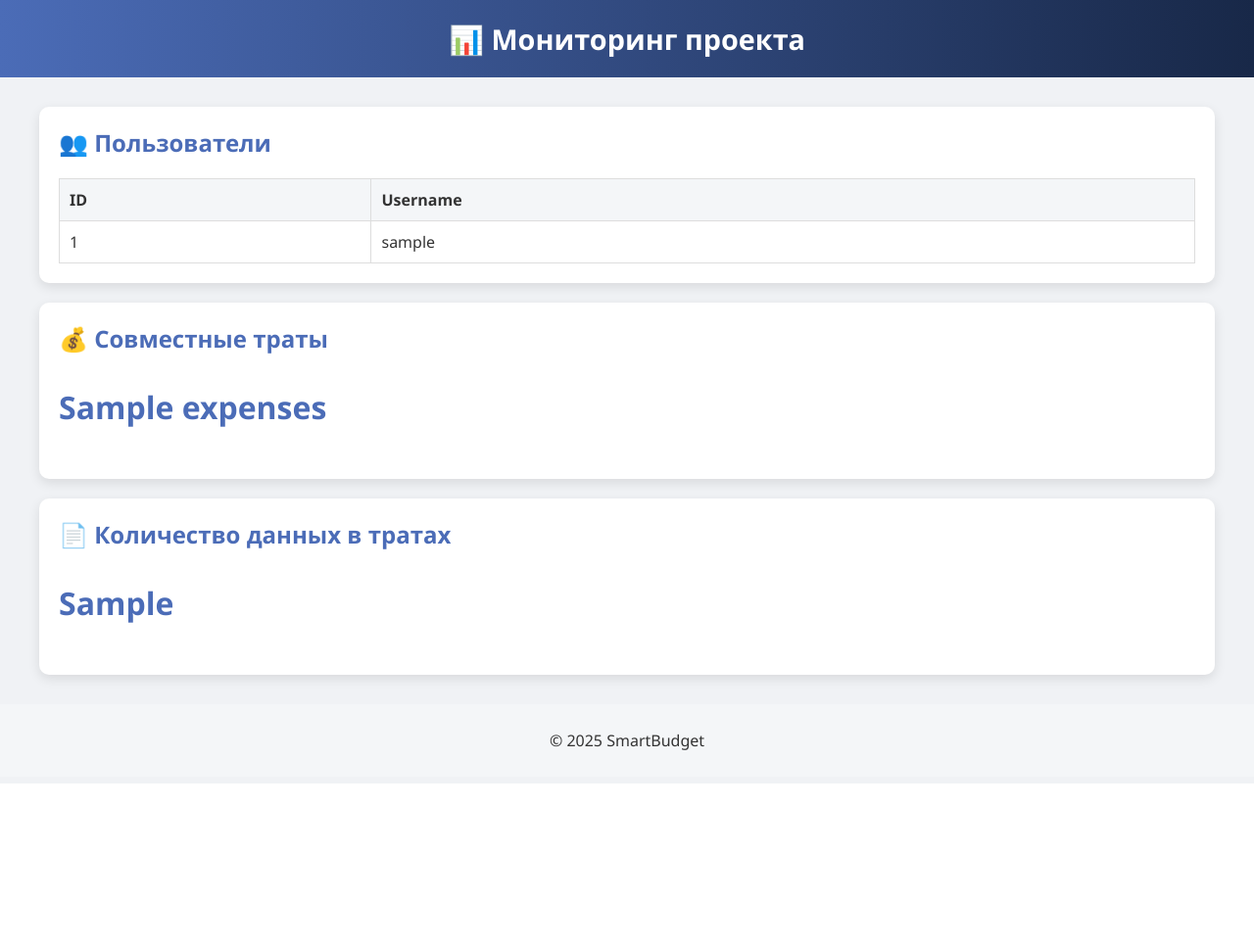
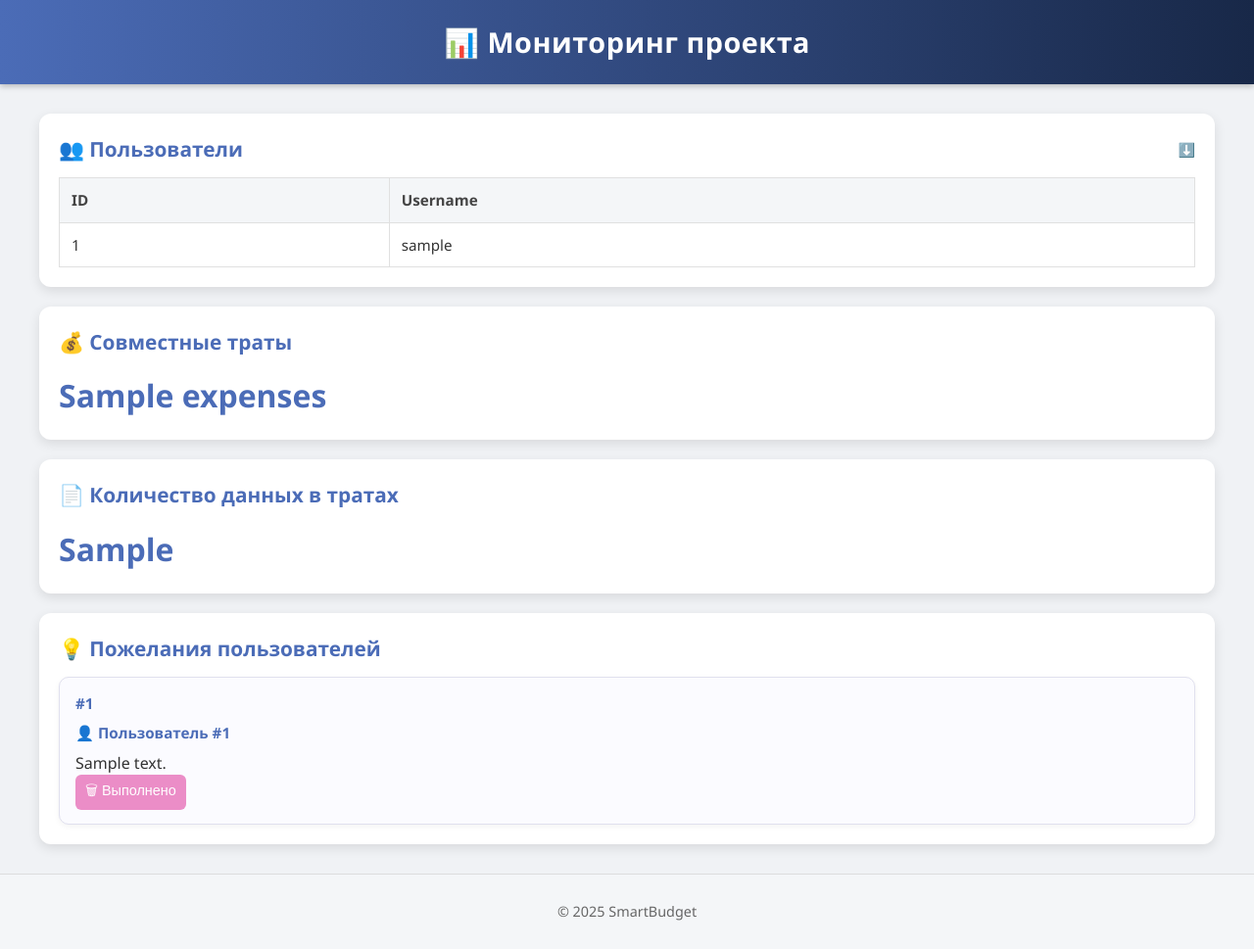
Before and after one commit to EgorkaPimp/BotMonitiring, a FastAPI app: template templates/dashboard.html in a window 1280 px wide. Shown: the whole page at 98% size. Before the commit the page ends 800 px from the top, so only its background shows below. Run offline with FastAPI, Linux system fonts and the light colour scheme; the template is opened without the code that fills it: most values are stand-ins (such as "Sample title", 1, 10 or a date in 2020).

Commit message:
Пожелания пользователя

```diff
--- a/static/style.css
+++ b/static/style.css
@@ -1,22 +1,28 @@
+/* ===== Общие стили ===== */
 body {
     font-family: 'Segoe UI', Tahoma, Geneva, Verdana, sans-serif;
     margin: 0;
     background: #f0f2f5;
     color: #333;
+    line-height: 1.6;
 }
 
+/* ===== Шапка ===== */
 header {
     background: linear-gradient(90deg, #4b6cb7, #182848);
-    color: white;
+    color: #fff;
     padding: 20px;
     text-align: center;
+    box-shadow: 0 2px 6px rgba(0,0,0,0.25);
 }
 
 header h1 {
     margin: 0;
     font-size: 1.8em;
+    letter-spacing: 0.5px;
 }
 
+/* ===== Контейнер ===== */
 .container {
     max-width: 1200px;
     margin: 20px auto;
@@ -25,49 +31,165 @@ header h1 {
     gap: 20px;
 }
 
+/* ===== Карточки ===== */
 .card {
-    background: white;
-    border-radius: 10px;
+    background: #fff;
+    border-radius: 12px;
     padding: 20px;
     box-shadow: 0 4px 12px rgba(0,0,0,0.1);
+    transition: transform 0.2s ease, box-shadow 0.2s ease;
+}
+
+.card:hover {
+    transform: translateY(-3px);
+    box-shadow: 0 6px 16px rgba(0,0,0,0.12);
 }
 
 .card h2 {
-    margin-top: 0;
+    margin: 0;
     color: #4b6cb7;
+    font-size: 1.3em;
+    display: flex;
+    align-items: center;
+    justify-content: space-between;
 }
 
+/* ===== Кнопка сворачивания ===== */
+.toggle-btn {
+    cursor: pointer;
+    border: none;
+    background: none;
+    font-size: 1.3em;
+    transition: transform 0.25s ease;
+}
+
+.toggle-btn:hover {
+    transform: scale(1.2);
+}
+
+/* ===== Таблицы ===== */
 table {
     width: 100%;
     border-collapse: collapse;
-    margin-top: 10px;
+    margin-top: 12px;
+    font-size: 0.95em;
 }
 
 th, td {
-    padding: 10px;
-    border: 1px solid #ddd;
+    padding: 10px 12px;
+    border: 1px solid #e0e0e0;
     text-align: left;
 }
 
 th {
     background-color: #f4f6f8;
+    font-weight: 600;
+    color: #444;
 }
 
+/* ===== Числа / статистика ===== */
 .stat {
     font-size: 2em;
     color: #4b6cb7;
-    font-weight: bold;
+    font-weight: 700;
+    margin: 12px 0 0;
+    text-align: left;
 }
 
+/* ===== Пожелания ===== */
+.wishes-list {
+    display: flex;
+    flex-direction: column;
+    gap: 16px;
+    margin-top: 12px;
+}
+
+.wish-item {
+    background: #fbfbff;
+    border: 1px solid #e0e0ee;
+    border-radius: 10px;
+    padding: 14px 16px;
+    box-shadow: 0 2px 6px rgba(0,0,0,0.05);
+    word-wrap: break-word;
+    overflow-wrap: anywhere;
+    transition: transform 0.2s ease;
+}
+
+.wish-item:hover {
+    transform: translateX(4px);
+}
+
+.wish-user {
+    margin: 0 0 6px;
+    font-weight: 600;
+    color: #4b6cb7;
+    font-size: 0.95em;
+}
+
+.wish-text {
+    margin: 0;
+    font-size: 1em;
+    color: #333;
+    line-height: 1.5;
+    white-space: pre-wrap;
+}
+
+/* Ограничение длинных сообщений */
+.wish-text.limited {
+    max-height: 120px;
+    overflow: hidden;
+    position: relative;
+}
+.wish-text.limited::after {
+    content: "…";
+    position: absolute;
+    bottom: 0;
+    right: 10px;
+    background: #fbfbff;
+    padding-left: 4px;
+}
+
+/* ===== Подвал ===== */
 footer {
     text-align: center;
-    padding: 10px;
+    padding: 12px;
     background: #f4f6f8;
     margin-top: 20px;
+    border-top: 1px solid #ddd;
+    color: #666;
+    font-size: 0.9em;
 }
 
+/* ===== Адаптив ===== */
 @media (max-width: 768px) {
     .container {
         grid-template-columns: 1fr;
     }
+
+    .card h2 {
+        font-size: 1.1em;
+    }
+
+    table, th, td {
+        font-size: 0.85em;
+    }
+
+    .stat {
+        font-size: 1.6em;
+    }
 }
+
+.delete-btn {
+    background: #eb8dc7;
+    color: white;
+    border: none;
+    border-radius: 6px;
+    padding: 6px 10px;
+    cursor: pointer;
+    font-size: 0.9em;
+    transition: background 0.2s ease;
+}
+
+.delete-btn:hover {
+    background: #e7b6b6;
+}
--- a/templates/dashboard.html
+++ b/templates/dashboard.html
@@ -3,8 +3,21 @@
 <head>
     <meta charset="UTF-8">
     <meta name="viewport" content="width=device-width, initial-scale=1.0">
-    <link rel="stylesheet" href="/static/style.css">
+    <link rel="stylesheet" href="static/style.css?v=2">
     <title>Dashboard</title>
+    <style>
+        .toggle-btn {
+            cursor: pointer;
+            color: #007bff;
+            font-size: 14px;
+            border: none;
+            background: none;
+            padding: 0;
+        }
+        .hidden {
+            display: none;
+        }
+    </style>
 </head>
 <body>
     <header>
@@ -12,9 +25,16 @@
     </header>
 
     <main class="container">
+        <!-- Пользователи -->
         <section class="card">
-            <h2>👥 Пользователи</h2>
-            <table>
+            <h2>
+                👥 Пользователи
+                <button class="toggle-btn" id="toggle-users">⬇️</button>
+            </h2>
+
+            <p id="user-count" class="stat hidden">{{ users|length }}</p>
+
+            <table id="user-table">
                 <thead>
                     <tr>
                         <th>ID</th>
@@ -32,19 +52,85 @@
             </table>
         </section>
 
+        <!-- Совместные траты -->
         <section class="card">
             <h2>💰 Совместные траты</h2>
             <p class="stat">{{ expenses }}</p>
         </section>
 
+        <!-- Количество данных -->
         <section class="card">
             <h2>📄 Количество данных в тратах</h2>
             <p class="stat">{{ expense_counts }}</p>
+        </section>
+
+        <!-- Пожелания пользователей -->
+        <section class="card">
+            <h2>💡 Пожелания пользователей</h2>
+            <div class="wishes-list">
+                {% for wish in wishes %}
+                <div class="wish-item" data-id="{{ wish.id }}">
+                    <p class="wish-user"> #{{ wish.id }}</p>
+                    <p class="wish-user">👤 Пользователь #{{ wish.user_id }}</p>
+                    <p class="wish-text">{{ wish.comment }}</p>
+                    <button class="delete-btn">🗑 Выполнено</button>
+                </div>
+                {% endfor %}
+            </div>
         </section>
     </main>
 
     <footer>
         <p>© 2025 SmartBudget</p>
     </footer>
+
+    <script>
+        const toggleBtn = document.getElementById("toggle-users");
+        const userTable = document.getElementById("user-table");
+        const userCount = document.getElementById("user-count");
+
+        toggleBtn.addEventListener("click", () => {
+            if (userTable.classList.contains("hidden")) {
+                userTable.classList.remove("hidden");
+                userCount.classList.add("hidden");
+                toggleBtn.textContent = "⬇️"; // таблица открыта
+            } else {
+                userTable.classList.add("hidden");
+                userCount.classList.remove("hidden");
+                toggleBtn.textContent = "▶️"; // таблица свернута
+            }
+        });
+    </script>
+    <script>
+    document.addEventListener("DOMContentLoaded", () => {
+        const deleteButtons = document.querySelectorAll(".delete-btn");
+
+        deleteButtons.forEach(button => {
+            button.addEventListener("click", async () => {
+                const wishItem = button.closest(".wish-item");
+                const wishId = wishItem.dataset.id; // Получаем wish.id
+
+                if (!wishId) return console.error("Wish ID not found!");
+
+                try {
+                    const response = await fetch(`/wishes/${wishId}`, {
+                        method: "DELETE"
+                    });
+
+                    const result = await response.json();
+
+                    if (response.ok) {
+                        wishItem.remove(); // удаляем элемент из DOM
+                        console.log("Пожелание удалено", result);
+                    } else {
+                        console.error("Ошибка удаления:", result.detail || result);
+                    }
+                } catch (error) {
+                    console.error("Ошибка запроса:", error);
+                }
+            });
+        });
+    });
+    </script>
 </body>
 </html>
```
Also changed, not shown: db.py (+26 -0 lines), routes.py (+12 -3 lines).
